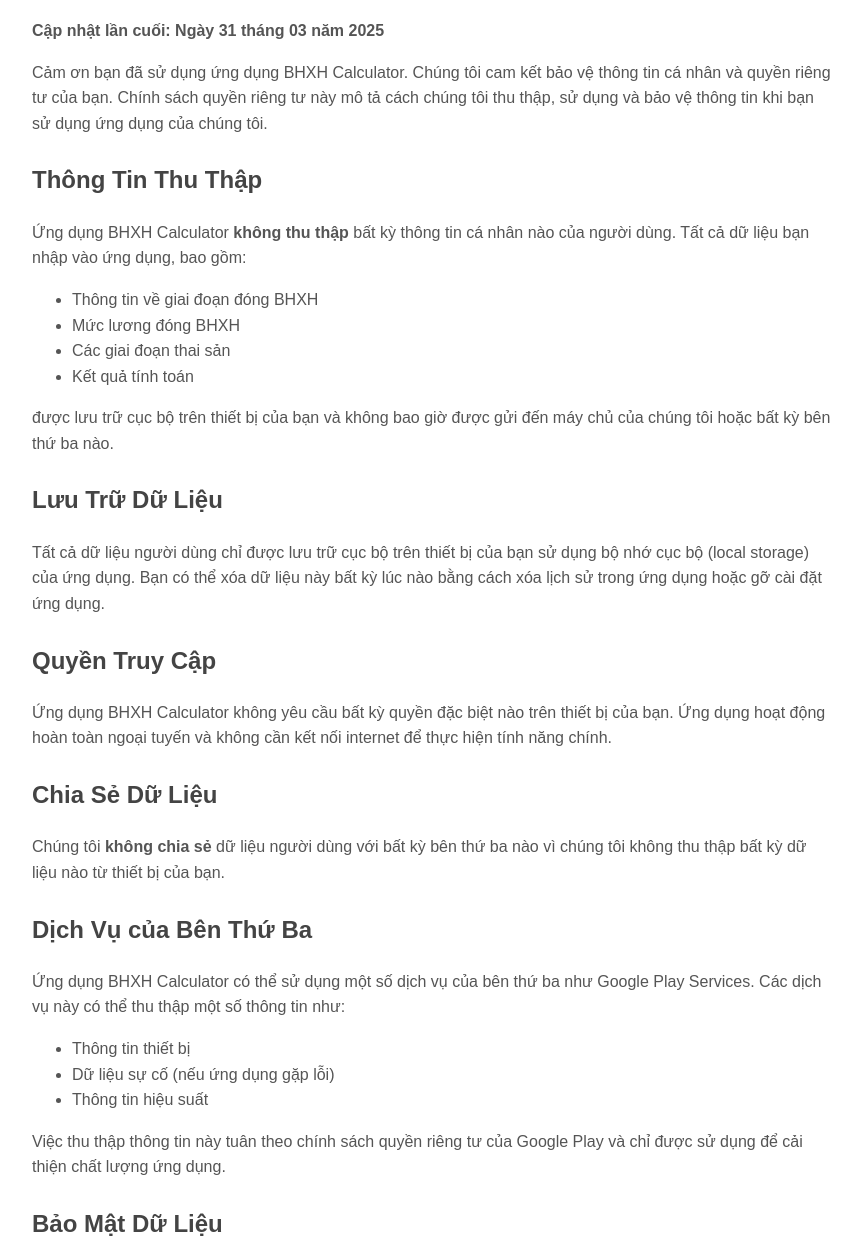
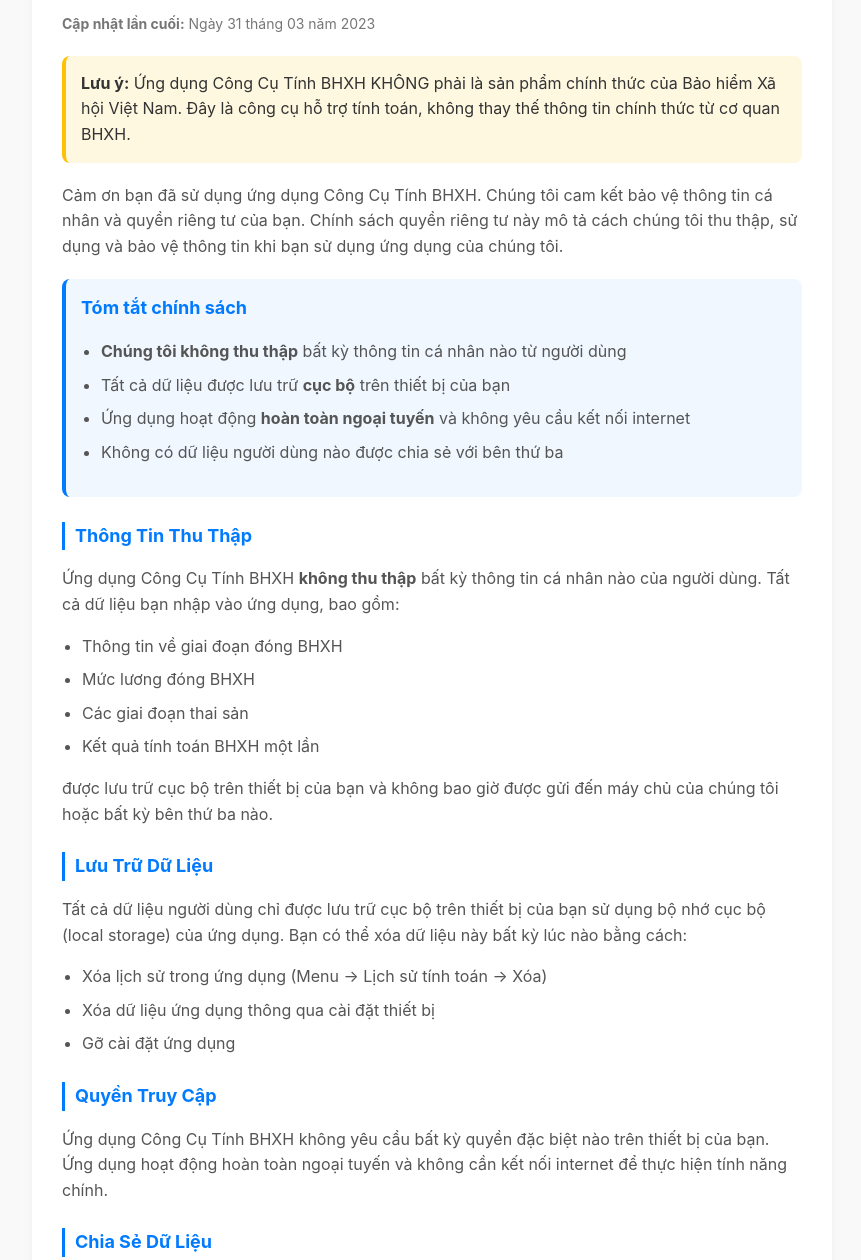
Before and after one commit to tuananhlh1997/tuananhlh1997.github.io, a plain HTML site: page index.html in a window 1280 px wide. Shown: the part 107-1367 px from the top of the page, without its empty margins (208-1069 px from the left). Drawn offline with Linux system fonts and the light colour scheme.

Commit message:
Update index.html

```diff
--- a/index.html
+++ b/index.html
@@ -3,55 +3,129 @@
 <head>
     <meta charset="UTF-8">
     <meta name="viewport" content="width=device-width, initial-scale=1.0">
-    <title>Chính Sách Quyền Riêng Tư - BHXH Calculator</title>
+    <title>Chính Sách Quyền Riêng Tư - Công Cụ Tính BHXH</title>
     <style>
         body {
-            font-family: Arial, sans-serif;
+            font-family: -apple-system, BlinkMacSystemFont, 'Segoe UI', Roboto, Helvetica, Arial, sans-serif;
             line-height: 1.6;
             max-width: 800px;
             margin: 0 auto;
             padding: 20px;
+            color: #333;
+            background-color: #f9f9f9;
+        }
+        .container {
+            background-color: #fff;
+            border-radius: 10px;
+            padding: 30px;
+            box-shadow: 0 2px 10px rgba(0, 0, 0, 0.05);
         }
         h1 {
-            color: #333;
+            color: #007AFF;
             border-bottom: 1px solid #eee;
-            padding-bottom: 10px;
+            padding-bottom: 15px;
+            font-size: 24px;
+            margin-top: 0;
         }
         h2 {
-            color: #444;
+            color: #007AFF;
             margin-top: 25px;
+            font-size: 18px;
+            border-left: 3px solid #007AFF;
+            padding-left: 10px;
         }
         p, ul {
             color: #555;
+            font-size: 16px;
+        }
+        ul {
+            padding-left: 20px;
+        }
+        li {
+            margin-bottom: 8px;
+        }
+        .highlight {
+            background-color: #f0f7ff;
+            padding: 15px;
+            border-radius: 8px;
+            border-left: 4px solid #007AFF;
+            margin: 20px 0;
+        }
+        .footer {
+            margin-top: 30px;
+            text-align: center;
+            font-size: 14px;
+            color: #777;
+        }
+        a {
+            color: #007AFF;
+            text-decoration: none;
+        }
+        a:hover {
+            text-decoration: underline;
+        }
+        .updated {
+            font-size: 14px;
+            color: #777;
+            margin-bottom: 20px;
+        }
+        .disclaimer {
+            background-color: #FFF8E1;
+            padding: 15px;
+            border-radius: 8px;
+            border-left: 4px solid #FFC107;
+            margin: 20px 0;
         }
     </style>
 </head>
 <body>
-    <h1>Chính Sách Quyền Riêng Tư - BHXH Calculator</h1>
+    <div class="container">
+        <h1>Chính Sách Quyền Riêng Tư</h1>
 
-    <p><strong>Cập nhật lần cuối: Ngày 31 tháng 03 năm 2025</strong></p>
+        <div class="updated">
+            <strong>Cập nhật lần cuối:</strong> Ngày 31 tháng 03 năm 2023
+        </div>
 
-    <p>Cảm ơn bạn đã sử dụng ứng dụng BHXH Calculator. Chúng tôi cam kết bảo vệ thông tin cá nhân và quyền riêng tư của bạn. Chính sách quyền riêng tư này mô tả cách chúng tôi thu thập, sử dụng và bảo vệ thông tin khi bạn sử dụng ứng dụng của chúng tôi.</p>
+        <div class="disclaimer">
+            <strong>Lưu ý:</strong> Ứng dụng Công Cụ Tính BHXH KHÔNG phải là sản phẩm chính thức của Bảo hiểm Xã hội Việt Nam. Đây là công cụ hỗ trợ tính toán, không thay thế thông tin chính thức từ cơ quan BHXH.
+        </div>
+
+        <p>Cảm ơn bạn đã sử dụng ứng dụng Công Cụ Tính BHXH. Chúng tôi cam kết bảo vệ thông tin cá nhân và quyền riêng tư của bạn. Chính sách quyền riêng tư này mô tả cách chúng tôi thu thập, sử dụng và bảo vệ thông tin khi bạn sử dụng ứng dụng của chúng tôi.</p>
+
+        <div class="highlight">
+            <h2 style="border-left: none; padding-left: 0; margin-top: 0;">Tóm tắt chính sách</h2>
+            <ul>
+                <li><strong>Chúng tôi không thu thập</strong> bất kỳ thông tin cá nhân nào từ người dùng</li>
+                <li>Tất cả dữ liệu được lưu trữ <strong>cục bộ</strong> trên thiết bị của bạn</li>
+                <li>Ứng dụng hoạt động <strong>hoàn toàn ngoại tuyến</strong> và không yêu cầu kết nối internet</li>
+                <li>Không có dữ liệu người dùng nào được chia sẻ với bên thứ ba</li>
+            </ul>
+        </div>
 
         <h2>Thông Tin Thu Thập</h2>
 
-    <p>Ứng dụng BHXH Calculator <strong>không thu thập</strong> bất kỳ thông tin cá nhân nào của người dùng. Tất cả dữ liệu bạn nhập vào ứng dụng, bao gồm:</p>
+        <p>Ứng dụng Công Cụ Tính BHXH <strong>không thu thập</strong> bất kỳ thông tin cá nhân nào của người dùng. Tất cả dữ liệu bạn nhập vào ứng dụng, bao gồm:</p>
         <ul>
             <li>Thông tin về giai đoạn đóng BHXH</li>
             <li>Mức lương đóng BHXH</li>
             <li>Các giai đoạn thai sản</li>
-        <li>Kết quả tính toán</li>
+            <li>Kết quả tính toán BHXH một lần</li>
         </ul>
 
         <p>được lưu trữ cục bộ trên thiết bị của bạn và không bao giờ được gửi đến máy chủ của chúng tôi hoặc bất kỳ bên thứ ba nào.</p>
 
         <h2>Lưu Trữ Dữ Liệu</h2>
 
-    <p>Tất cả dữ liệu người dùng chỉ được lưu trữ cục bộ trên thiết bị của bạn sử dụng bộ nhớ cục bộ (local storage) của ứng dụng. Bạn có thể xóa dữ liệu này bất kỳ lúc nào bằng cách xóa lịch sử trong ứng dụng hoặc gỡ cài đặt ứng dụng.</p>
+        <p>Tất cả dữ liệu người dùng chỉ được lưu trữ cục bộ trên thiết bị của bạn sử dụng bộ nhớ cục bộ (local storage) của ứng dụng. Bạn có thể xóa dữ liệu này bất kỳ lúc nào bằng cách:</p>
+        <ul>
+            <li>Xóa lịch sử trong ứng dụng (Menu → Lịch sử tính toán → Xóa)</li>
+            <li>Xóa dữ liệu ứng dụng thông qua cài đặt thiết bị</li>
+            <li>Gỡ cài đặt ứng dụng</li>
+        </ul>
 
         <h2>Quyền Truy Cập</h2>
 
-    <p>Ứng dụng BHXH Calculator không yêu cầu bất kỳ quyền đặc biệt nào trên thiết bị của bạn. Ứng dụng hoạt động hoàn toàn ngoại tuyến và không cần kết nối internet để thực hiện tính năng chính.</p>
+        <p>Ứng dụng Công Cụ Tính BHXH không yêu cầu bất kỳ quyền đặc biệt nào trên thiết bị của bạn. Ứng dụng hoạt động hoàn toàn ngoại tuyến và không cần kết nối internet để thực hiện tính năng chính.</p>
 
         <h2>Chia Sẻ Dữ Liệu</h2>
 
@@ -59,31 +133,37 @@
 
         <h2>Dịch Vụ của Bên Thứ Ba</h2>
 
-    <p>Ứng dụng BHXH Calculator có thể sử dụng một số dịch vụ của bên thứ ba như Google Play Services. Các dịch vụ này có thể thu thập một số thông tin như:</p>
+        <p>Ứng dụng Công Cụ Tính BHXH có thể sử dụng một số dịch vụ của bên thứ ba như Google Play Services hoặc App Store. Các dịch vụ này có thể thu thập một số thông tin cơ bản như:</p>
         <ul>
-        <li>Thông tin thiết bị</li>
+            <li>Thông tin thiết bị và hệ điều hành</li>
             <li>Dữ liệu sự cố (nếu ứng dụng gặp lỗi)</li>
-        <li>Thông tin hiệu suất</li>
+            <li>Thông tin hiệu suất và phân tích ứng dụng</li>
         </ul>
 
-    <p>Việc thu thập thông tin này tuân theo chính sách quyền riêng tư của Google Play và chỉ được sử dụng để cải thiện chất lượng ứng dụng.</p>
+        <p>Việc thu thập thông tin này tuân theo chính sách quyền riêng tư của Google Play và App Store, chỉ được sử dụng để cải thiện chất lượng ứng dụng và không liên quan đến dữ liệu người dùng.</p>
 
         <h2>Bảo Mật Dữ Liệu</h2>
 
-    <p>Mặc dù chúng tôi không thu thập dữ liệu người dùng, chúng tôi vẫn đảm bảo ứng dụng được phát triển với tiêu chuẩn bảo mật cao, giúp bảo vệ dữ liệu cục bộ trên thiết bị của bạn.</p>
+        <p>Mặc dù chúng tôi không thu thập dữ liệu người dùng, chúng tôi vẫn đảm bảo ứng dụng được phát triển với tiêu chuẩn bảo mật cao, giúp bảo vệ dữ liệu cục bộ trên thiết bị của bạn. Chúng tôi thực hiện các biện pháp hợp lý để đảm bảo rằng thông tin được lưu trữ an toàn trên thiết bị của bạn.</p>
 
         <h2>Trẻ Em Dưới 13 Tuổi</h2>
 
-    <p>Ứng dụng BHXH Calculator không dành cho trẻ em dưới 13 tuổi. Chúng tôi không cố ý thu thập thông tin cá nhân từ trẻ em dưới 13 tuổi. Nếu bạn là phụ huynh hoặc người giám hộ và bạn biết rằng con bạn đã cung cấp thông tin cá nhân cho chúng tôi, vui lòng liên hệ với chúng tôi để chúng tôi có thể thực hiện các hành động cần thiết.</p>
+        <p>Ứng dụng Công Cụ Tính BHXH không dành cho trẻ em dưới 13 tuổi. Chúng tôi không cố ý thu thập thông tin cá nhân từ trẻ em dưới 13 tuổi. Nếu bạn là phụ huynh hoặc người giám hộ và bạn biết rằng con bạn đã cung cấp thông tin cá nhân cho chúng tôi, vui lòng liên hệ với chúng tôi để chúng tôi có thể thực hiện các hành động cần thiết.</p>
 
         <h2>Thay Đổi Chính Sách Quyền Riêng Tư</h2>
 
-    <p>Chúng tôi có thể cập nhật Chính sách Quyền riêng tư của mình theo thời gian. Do đó, bạn nên xem lại trang này định kỳ để cập nhật những thay đổi. Chúng tôi sẽ thông báo về bất kỳ thay đổi nào bằng cách đăng Chính sách Quyền riêng tư mới trên trang này.</p>
+        <p>Chúng tôi có thể cập nhật Chính sách Quyền riêng tư của mình theo thời gian. Do đó, bạn nên xem lại trang này định kỳ để cập nhật những thay đổi. Chúng tôi sẽ thông báo về bất kỳ thay đổi nào bằng cách đăng Chính sách Quyền riêng tư mới trên trang này và trong ứng dụng.</p>
 
-    <p>Chính sách này có hiệu lực từ ngày 31/03/2025</p>
+        <p>Chính sách này có hiệu lực từ ngày 31/03/2023</p>
 
         <h2>Liên Hệ</h2>
 
         <p>Nếu bạn có bất kỳ câu hỏi hoặc gợi ý nào về Chính sách Quyền riêng tư của chúng tôi, đừng ngần ngại liên hệ với chúng tôi qua email: <a href="mailto:tuananhIh1997@gmail.com">tuananhIh1997@gmail.com</a>.</p>
+
+        <div class="footer">
+            <p>© 2023 Công Cụ Tính BHXH - Lê Hoàng Tuấn Anh<br>
+            Phiên bản ứng dụng: 1.0.0</p>
+        </div>
+    </div>
 </body>
 </html>
```
Lines whose indentation alone changed are shown as unchanged.
